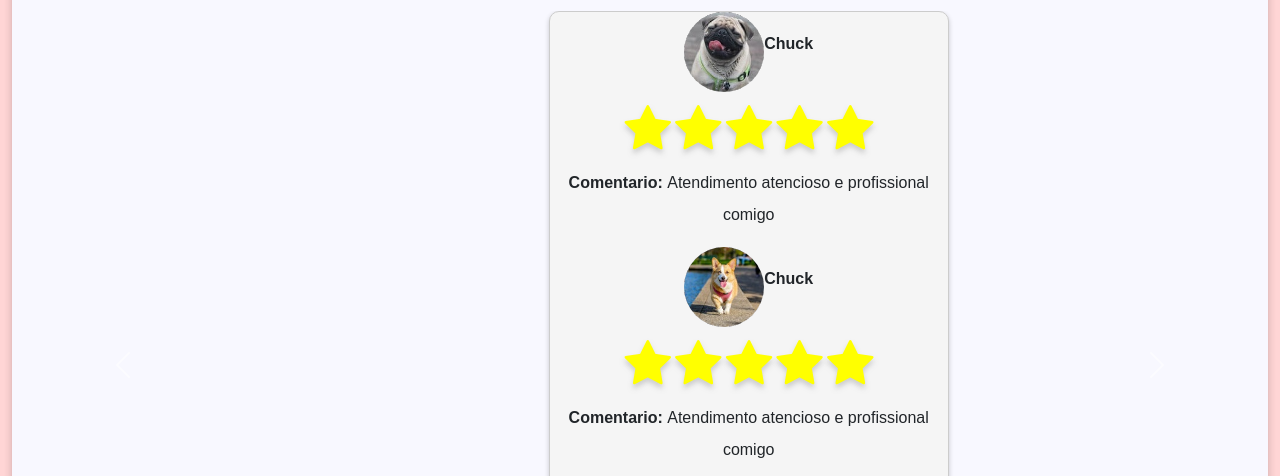
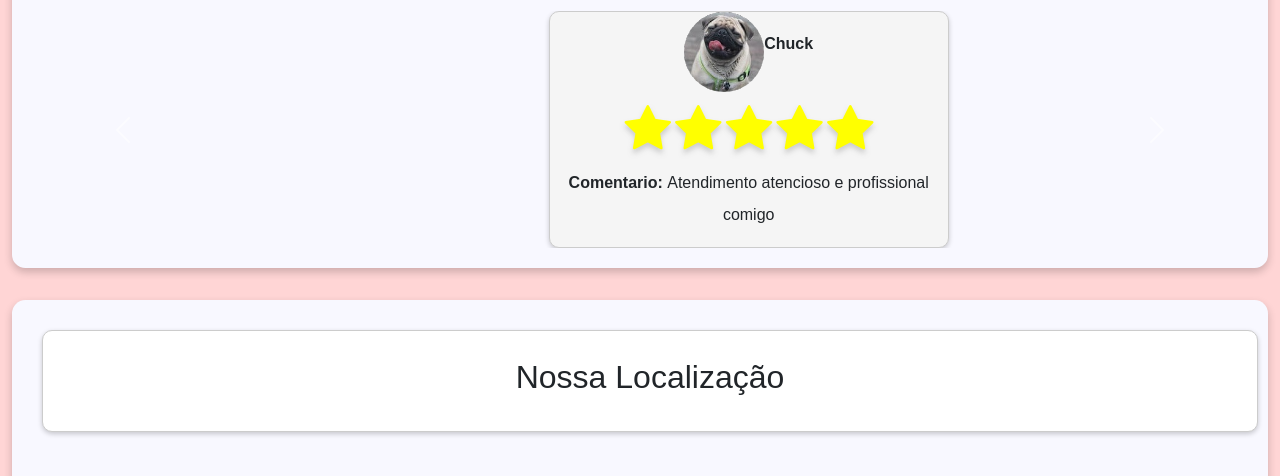
Before and after one commit to TioDuPets/tiodupetservice_web, a PHP site: page /tiodupetservice_web/ in a window 1280 px wide. Shown: the part 3158-3634 px from the top of the page. Run offline with PHP 8.4, Linux system fonts and the light colour scheme; a map, chart or similar area stays blank; grey boxes are pictures that could not be loaded.

Commit message:
update map

```diff
--- a/assets/style.css
+++ b/assets/style.css
@@ -180,8 +180,6 @@ nav{
 }
 
 .mapa {
-    width:auto;
-    height:auto;
     display: flex;
     flex-direction: column;
     align-items: center;
@@ -189,6 +187,16 @@ nav{
     border-radius: 10px;
     padding: 2%; /* Espaçamento interno */
     text-align: center; /* Centraliza o texto */
+}
+
+@media (max-width: 999px) {
+
+    .mapa iframe {
+        width: auto;
+        height: auto;
+        border: 0;
+    }
+
 }
 
 .card {
--- a/index.html
+++ b/index.html
@@ -212,36 +212,6 @@
                             <p><b>Comentario: </b>Atendimento atencioso e profissional comigo</p>
                         </div>
 
-                        <div class="avaliacao">
-                            <img src="assets/images/comentario2.jpg" alt="hotel_pet" class="img-fluid rounded-circle" width="80" height="80">
-                            <p><b>Chuck</b></p>
-                    </div>
-                <div class="avaliacao-rating">
-                    <input class="inputed" type="radio" name="star" id="star1"><label class="inputed" for="star1">&#xf005;</label>
-                    <input class="inputed" type="radio" name="star" id="star2"><label class="inputed" for="star2">&#xf005;</label>
-                    <input class="inputed" type="radio" name="star" id="star3"><label class="inputed" for="star3">&#xf005;</label>
-                    <input class="inputed" type="radio" name="star" id="star4"><label class="inputed" for="star4">&#xf005;</label>
-                    <input class="inputed" type="radio" name="star" id="star5"><label class="inputed" for="star5">&#xf005;</label>
-                </div>
-                <div class="comentario">
-                    <p><b>Comentario: </b>Atendimento atencioso e profissional comigo</p>
-                </div>
-
-                <div class="avaliacao">
-                    <img src="assets/images/comentario3.jpg" alt="hotel_pet" class="img-fluid rounded-circle" width="80" height="80">
-                    <p><b>Chuck</b></p>
-            </div>
-
-        <div class="avaliacao-rating">
-            <input class="inputed" type="radio" name="star" id="star1"><label class="inputed" for="star1">&#xf005;</label>
-            <input class="inputed" type="radio" name="star" id="star2"><label class="inputed" for="star2">&#xf005;</label>
-            <input class="inputed" type="radio" name="star" id="star3"><label class="inputed" for="star3">&#xf005;</label>
-            <input class="inputed" type="radio" name="star" id="star4"><label class="inputed" for="star4">&#xf005;</label>
-            <input class="inputed" type="radio" name="star" id="star5"><label class="inputed" for="star5">&#xf005;</label>
-        </div>
-        <div class="comentario">
-            <p><b>Comentario: </b>Atendimento atencioso e profissional comigo</p>
-        </div>
 
                     </div>
                 </div>
@@ -278,7 +248,8 @@
 
 
              <element class="mapa">
-		        <iframe src="https://www.google.com/maps/embed?pb=!1m14!1m8!1m3!1d14705.551338323445!2d-47.0990599!3d-22.8621273!3m2!1i1024!2i768!4f13.1!3m3!1m2!1s0x94c8c701b143b069%3A0x590087383e5521b4!2sFatec%20Campinas%20-%20Faculdade%20de%20Tecnologia%20de%20Campinas!5e0!3m2!1spt-BR!2sbr!4v1726487989244!5m2!1spt-BR!2sbr" width="600" height="450" allowfullscreen="" loading="lazy" referrerpolicy="no-referrer-when-downgrade">
+		        <iframe src="https://www.google.com/maps/embed?pb=!1m14!1m8!1m3!1d14705.551338323445!2d-47.0990599!3d-22.8621273!3m2!1i1024!2i768!4f13.1!3m3!1m2!1s0x94c8c701b143b069%3A0x590087383e5521b4!2sFatec%20Campinas%20-%20Faculdade%20de%20Tecnologia%20de%20Campinas!5e0!3m2!1spt-BR!2sbr!4v1726487989244!5m2!1spt-BR!2sbr"
+                width="600" height="450" allowfullscreen="" loading="lazy" referrerpolicy="no-referrer-when-downgrade">
                 </iframe>
              </element>
 
```
